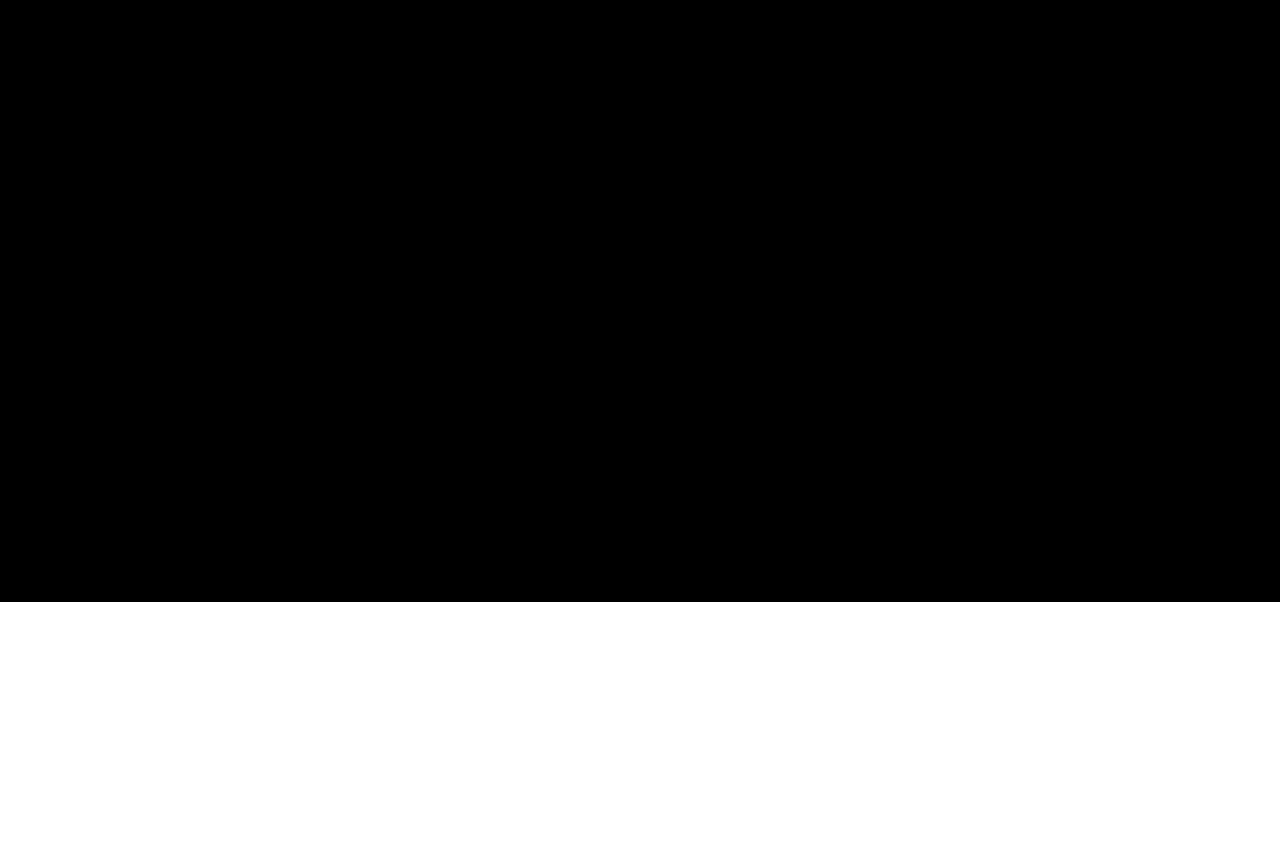
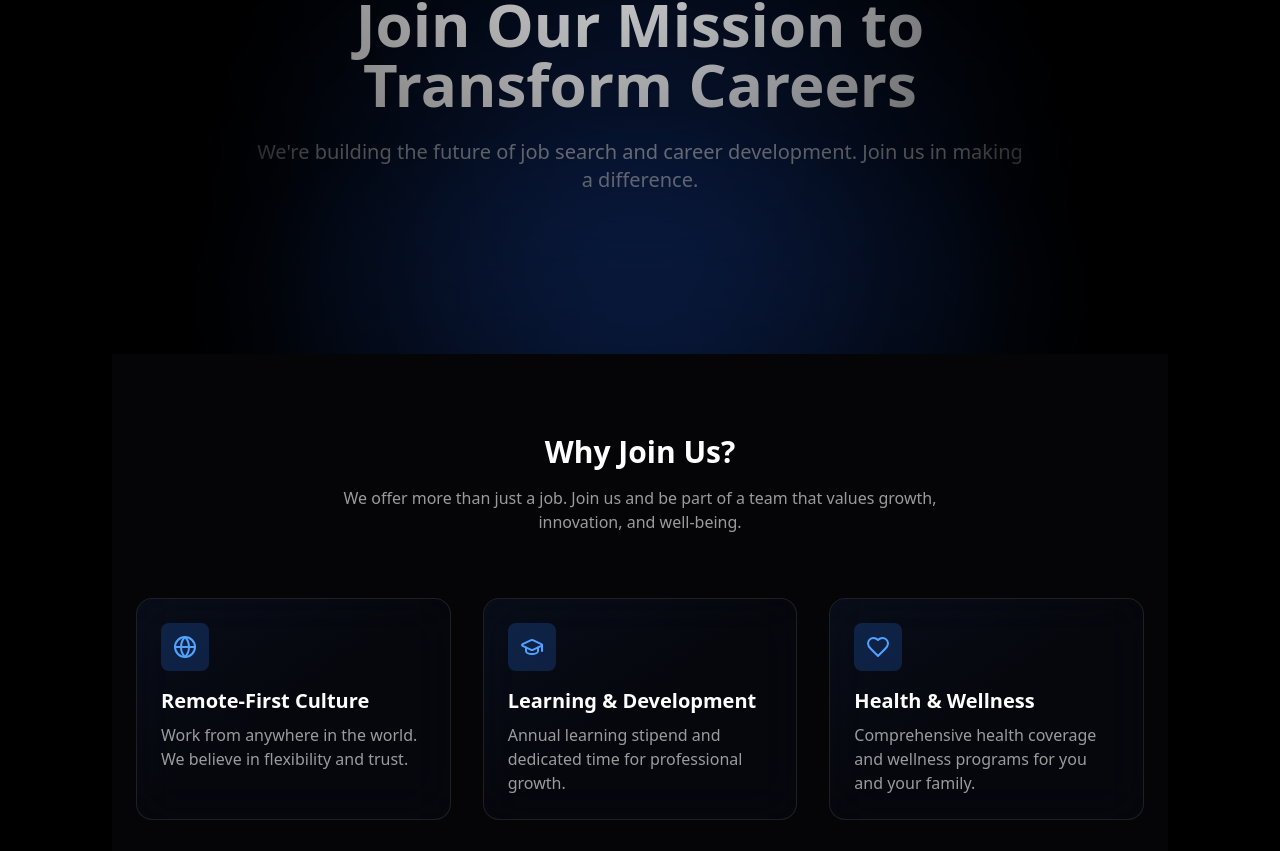
Before and after one commit to GauRav-sINGh123/NextGig, a React (Vite) app in the folder frontend/: page /careers in a window 1280 px wide. Before the commit this address had no page. Shown: the part 198-1049 px from the top of the page. Before the commit the page ends 800 px from the top, so only its background shows below. Built offline with nearby package versions, Linux system fonts and the light colour scheme.

Commit message:
Carrers Page Created

```diff
--- a/frontend/src/pages/Careers.tsx
+++ b/frontend/src/pages/Careers.tsx
@@ -1,9 +1,209 @@
+import { motion } from 'framer-motion';
+import { Link } from 'react-router-dom';
+import {GraduationCap,Users,Globe,Heart,Coffee,Laptop,Zap,ArrowRight} from 'lucide-react';
 
+const benefits = [
+  {
+    icon: Globe,
+    title: 'Remote-First Culture',
+    description: 'Work from anywhere in the world. We believe in flexibility and trust.'
+  },
+  {
+    icon: GraduationCap,
+    title: 'Learning & Development',
+    description: 'Annual learning stipend and dedicated time for professional growth.'
+  },
+  {
+    icon: Heart,
+    title: 'Health & Wellness',
+    description: 'Comprehensive health coverage and wellness programs for you and your family.'
+  },
+  {
+    icon: Coffee,
+    title: 'Work-Life Balance',
+    description: 'Flexible hours, unlimited PTO, and regular team retreats.'
+  },
+  {
+    icon: Laptop,
+    title: 'Equipment Budget',
+    description: 'Get the tools you need to do your best work with our hardware allowance.'
+  },
+  {
+    icon: Zap,
+    title: 'Career Growth',
+    description: 'Clear career progression paths and regular performance reviews.'
+  }
+];
 
-function Careers() {
+const departments = [
+  {
+    name: 'Engineering',
+    openings: 5,
+    image: 'https://images.unsplash.com/photo-1581092918056-0c4c3acd3789?auto=format&fit=crop&q=80&w=400&h=300'
+  },
+  {
+    name: 'Design',
+    openings: 3,
+    image: 'https://images.unsplash.com/photo-1586717791821-3f44a563fa4c?auto=format&fit=crop&q=80&w=400&h=300'
+  },
+  {
+    name: 'Product',
+    openings: 2,
+    image: 'https://images.unsplash.com/photo-1553877522-43269d4ea984?auto=format&fit=crop&q=80&w=400&h=300'
+  },
+  {
+    name: 'Marketing',
+    openings: 4,
+    image: 'https://images.unsplash.com/photo-1552664730-d307ca884978?auto=format&fit=crop&q=80&w=400&h=300'
+  }
+];
+
+export default function Careers() {
   return (
-    <div>Careers</div>
-  )
+    <div className="min-h-screen bg-[#050508] text-white">
+
+      {/* Hero Section */}
+      <section className="hero-gradient relative overflow-hidden py-20 md:py-32">
+        {/* Content */}
+        <div className="relative max-w-7xl mx-auto px-6 text-center">
+          <motion.div
+            initial={{ opacity: 0, y: 20 }}
+            animate={{ opacity: 1, y: 0 }}
+            transition={{ duration: 0.6 }}
+            className="max-w-3xl mx-auto"
+          >
+            <h1 className="text-4xl md:text-6xl font-bold mb-6 bg-gradient-to-r from-white via-white/90 to-white/80 bg-clip-text text-transparent">
+              Join Our Mission to Transform Careers
+            </h1>
+            <p className="text-xl text-white/60 mb-8">
+              We're building the future of job search and career development. Join us in making a difference.
+            </p>
+          </motion.div>
+        </div>
+      </section>
+
+      {/* Benefits Section */}
+      <section className="py-20 relative">
+        <div className="max-w-7xl mx-auto px-6">
+          <motion.div
+            initial={{ opacity: 0, y: 20 }}
+            whileInView={{ opacity: 1, y: 0 }}
+            viewport={{ once: true }}
+            transition={{ duration: 0.6 }}
+            className="text-center mb-16"
+          >
+            <h2 className="text-3xl font-bold mb-4">Why Join Us?</h2>
+            <p className="text-white/60 max-w-2xl mx-auto">
+              We offer more than just a job. Join us and be part of a team that values growth, innovation, and well-being.
+            </p>
+          </motion.div>
+
+          <div className="grid grid-cols-1 md:grid-cols-2 lg:grid-cols-3 gap-8">
+            {benefits.map((benefit, index) => (
+              <motion.div
+                key={benefit.title}
+                initial={{ opacity: 0, y: 20 }}
+                whileInView={{ opacity: 1, y: 0 }}
+                viewport={{ once: true }}
+                transition={{ duration: 0.5, delay: index * 0.1 }}
+                className="relative bg-[#0A0F1C]/30 backdrop-blur-xl rounded-2xl p-6 border border-white/10"
+              >
+                <div className="absolute inset-0 bg-gradient-to-br from-blue-500/5 via-transparent to-transparent rounded-2xl" />
+                <div className="relative">
+                  <div className="bg-blue-500/20 w-12 h-12 rounded-lg flex items-center justify-center mb-4">
+                    <benefit.icon className="w-6 h-6 text-blue-400" />
+                  </div>
+                  <h3 className="text-xl font-semibold mb-2">{benefit.title}</h3>
+                  <p className="text-white/60">{benefit.description}</p>
+                </div>
+              </motion.div>
+            ))}
+          </div>
+        </div>
+      </section>
+
+      {/* Departments Section */}
+      <section className="py-20 relative">
+        <div className="max-w-7xl mx-auto px-6">
+          <motion.div
+            initial={{ opacity: 0, y: 20 }}
+            whileInView={{ opacity: 1, y: 0 }}
+            viewport={{ once: true }}
+            transition={{ duration: 0.6 }}
+            className="text-center mb-16"
+          >
+            <h2 className="text-3xl font-bold mb-4">Our Departments</h2>
+            <p className="text-white/60 max-w-2xl mx-auto">
+              Find your perfect role in one of our growing teams.
+            </p>
+          </motion.div>
+
+          <div className="grid grid-cols-1 md:grid-cols-2 lg:grid-cols-4 gap-8">
+            {departments.map((dept, index) => (
+              <motion.div
+                key={dept.name}
+                initial={{ opacity: 0, y: 20 }}
+                whileInView={{ opacity: 1, y: 0 }}
+                viewport={{ once: true }}
+                transition={{ duration: 0.5, delay: index * 0.1 }}
+                className="group relative overflow-hidden rounded-2xl"
+              >
+                <div className="absolute inset-0 bg-gradient-to-t from-black/80 via-black/50 to-transparent z-10" />
+                <img
+                  src={dept.image}
+                  alt={dept.name}
+                  className="w-full h-[300px] object-cover group-hover:scale-110 transition-transform duration-500"
+                />
+                <div className="absolute inset-0 z-20 p-6 flex flex-col justify-end">
+                  <h3 className="text-xl font-semibold mb-2">{dept.name}</h3>
+                  <p className="text-white/60">{dept.openings} open positions</p>
+                  <Link
+                    to="/jobs"
+                    className="mt-4 inline-flex items-center text-blue-400 hover:text-blue-300 transition-colors"
+                  >
+                    View Openings
+                    <ArrowRight className="ml-2 w-4 h-4" />
+                  </Link>
+                </div>
+              </motion.div>
+            ))}
+          </div>
+        </div>
+      </section>
+
+      {/* CTA Section */}
+      <section className="py-20 relative">
+        <div className="max-w-7xl mx-auto px-6">
+          <motion.div
+            initial={{ opacity: 0, y: 20 }}
+            whileInView={{ opacity: 1, y: 0 }}
+            viewport={{ once: true }}
+            transition={{ duration: 0.6 }}
+            className="relative bg-[#0A0F1C]/30 backdrop-blur-xl rounded-2xl p-12 border border-white/10 overflow-hidden"
+          >
+            {/* Background Effects */}
+            <div className="absolute inset-0">
+              <div className="absolute top-0 right-0 w-[400px] h-[400px] bg-blue-600/20 rounded-full blur-[100px] pointer-events-none" />
+              <div className="absolute bottom-0 left-0 w-[300px] h-[300px] bg-blue-500/10 rounded-full blur-[80px] pointer-events-none" />
+            </div>
+
+            <div className="relative text-center max-w-3xl mx-auto">
+              <Users className="w-12 h-12 text-blue-500 mx-auto mb-6" />
+              <h2 className="text-3xl font-bold mb-4">Ready to Make an Impact?</h2>
+              <p className="text-white/60 mb-8">
+                Join our team of passionate individuals working to revolutionize the future of work.
+              </p>
+              <Link
+                to="/jobs"
+                className="inline-flex items-center bg-gradient-to-r from-blue-500 to-blue-600 text-white px-8 py-3 rounded-lg font-medium hover:from-blue-600 hover:to-blue-700 transition-all duration-200 shadow-lg shadow-blue-500/20"
+              >
+                Explore Opportunities
+                <ArrowRight className="ml-2 w-5 h-5" />
+              </Link>
+            </div>
+          </motion.div>
+        </div>
+      </section>
+    </div>
+  );
 }
-
-export default Careers
```
Also changed, not shown: frontend/src/App.tsx (+35 -9 lines).
